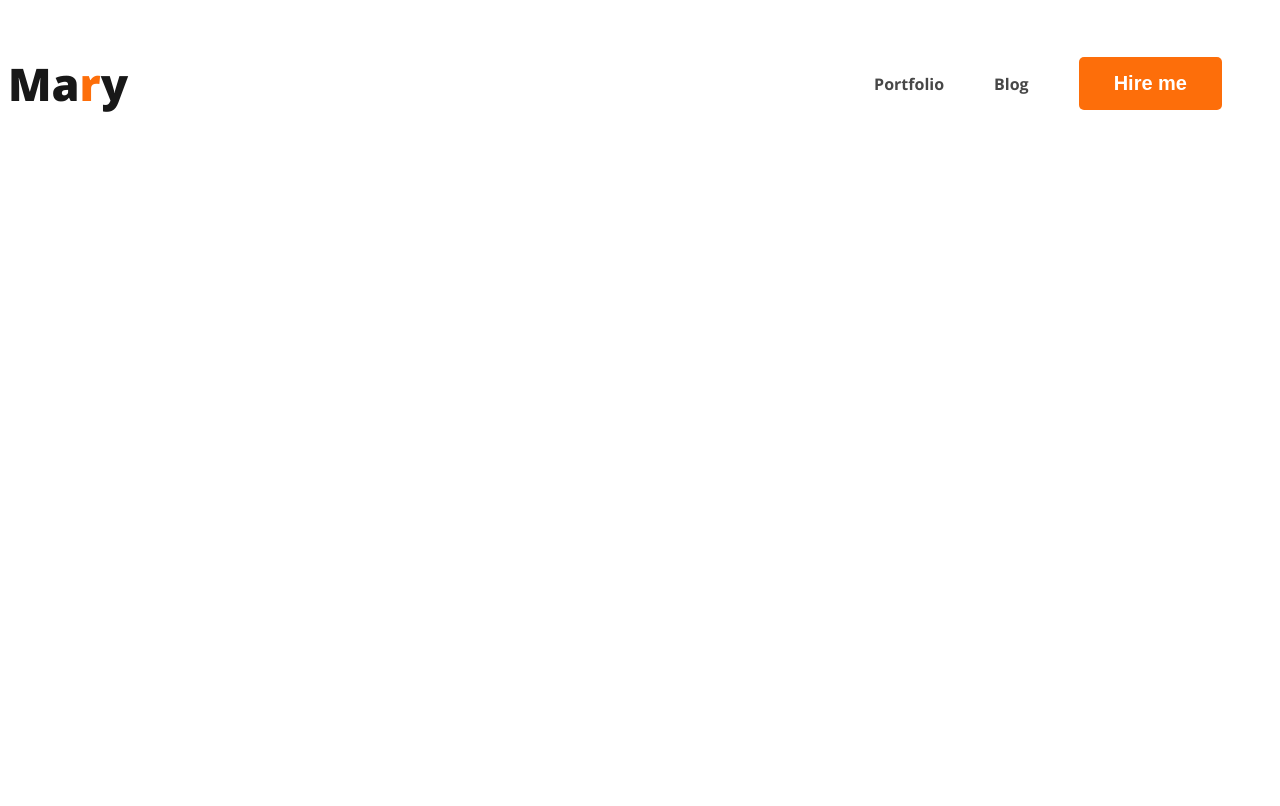
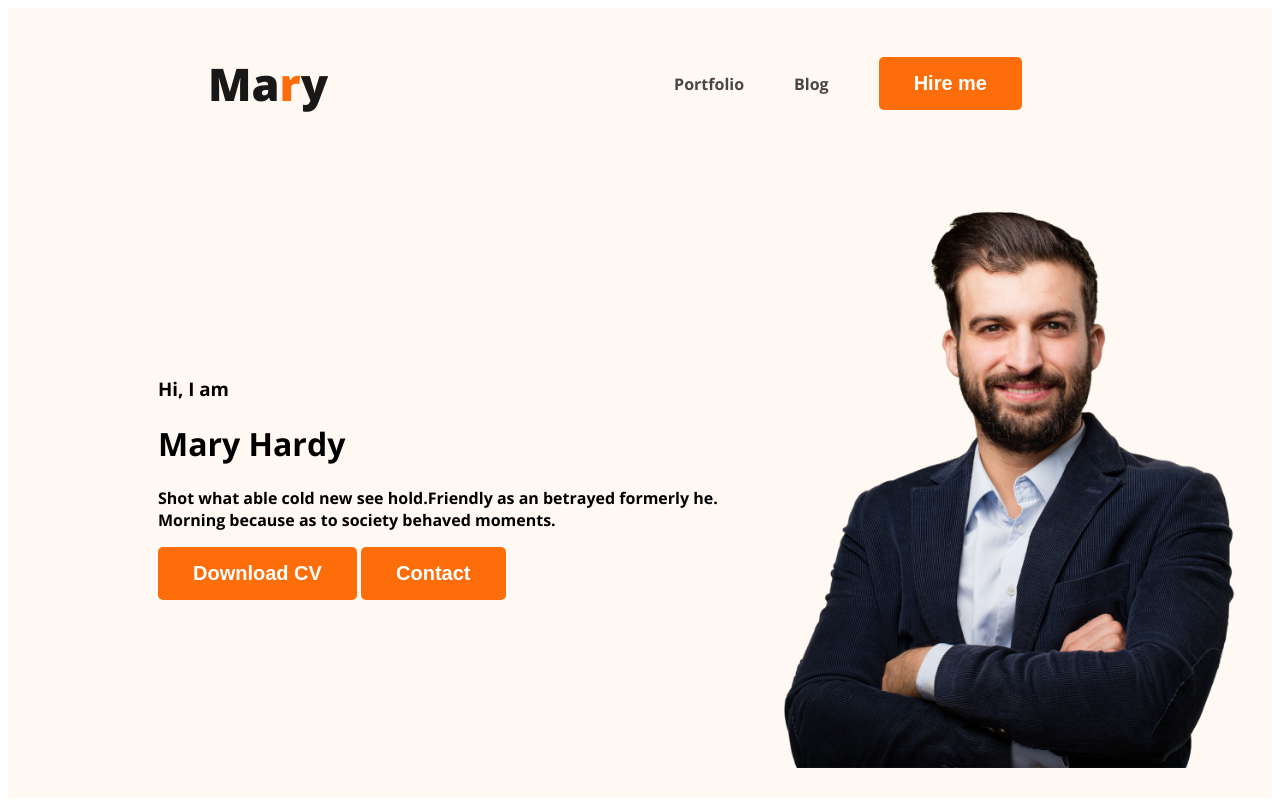
Before and after one commit to yuvraj141/webdeveloper-portfolio, a plain HTML site: page index.html in a window 1280 px wide. Drawn offline with nearby package versions, Linux system fonts and the light colour scheme.

Commit message:
banner content added

```diff
--- a/index.html
+++ b/index.html
@@ -10,7 +10,7 @@
 <link href="https://fonts.googleapis.com/css2?family=Open+Sans:ital,wght@0,700;0,800;1,400&display=swap" rel="stylesheet">
 <link rel="stylesheet" href="styles/portfolio.css">
 <body>
-    <header>
+    <header class="header">
         <nav>
             <h3 class="nav-title">Ma<span class="text-primary">r</span>y</h3>
             <ul>
@@ -19,6 +19,17 @@
                 <li><button class="btn-primary">Hire me</button></li>
             </ul>
         </nav>
+        <div class="banner">
+            <div class="banner-content">
+                <h3 class="banner-greeting">Hi, I am</h3>
+                <h1 class="banner-title">Mary Hardy</h1>
+                <p>Shot what able cold new see hold.Friendly as an betrayed formerly he. Morning because as to society behaved moments.</p>
+                <button class="btn-primary">Download CV</button>
+                <button class="btn-primary">Contact</button>
+            </div>
+            <img class="profile-picture" src="images/hardy.png" alt="">
+        </div>
+
     </header>
 </body>
 </html>
--- a/styles/portfolio.css
+++ b/styles/portfolio.css
@@ -4,7 +4,7 @@ body{
     font-family: 'Open Sans', sans-serif;
 }
 /* Nav related styles */
-nav{
+nav{margin: 0px 200px;
     display: flex;
     justify-content: space-between;
     align-items: center;
@@ -39,3 +39,17 @@ nav a{
     text-decoration: none;
     color: var(--Dark-02, #474747) ;
 }
+/* header */
+.header{
+    background-color: #FFF8F3;
+}
+.banner{
+    padding:30px 30px 30px 150px;
+    display: flex;
+    align-items: center;
+}
+.banner .profile-picture{
+    width: 500px;
+
+
+}
```
